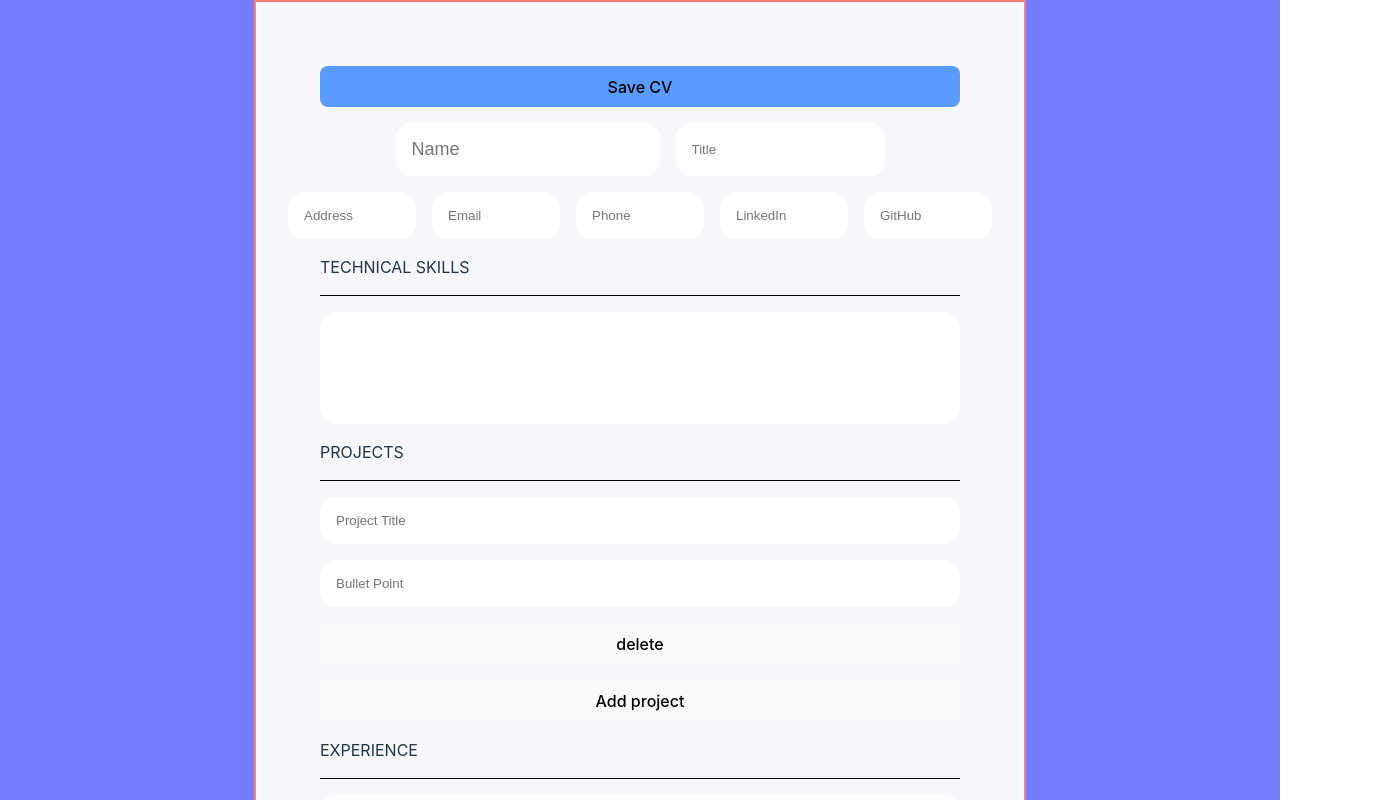
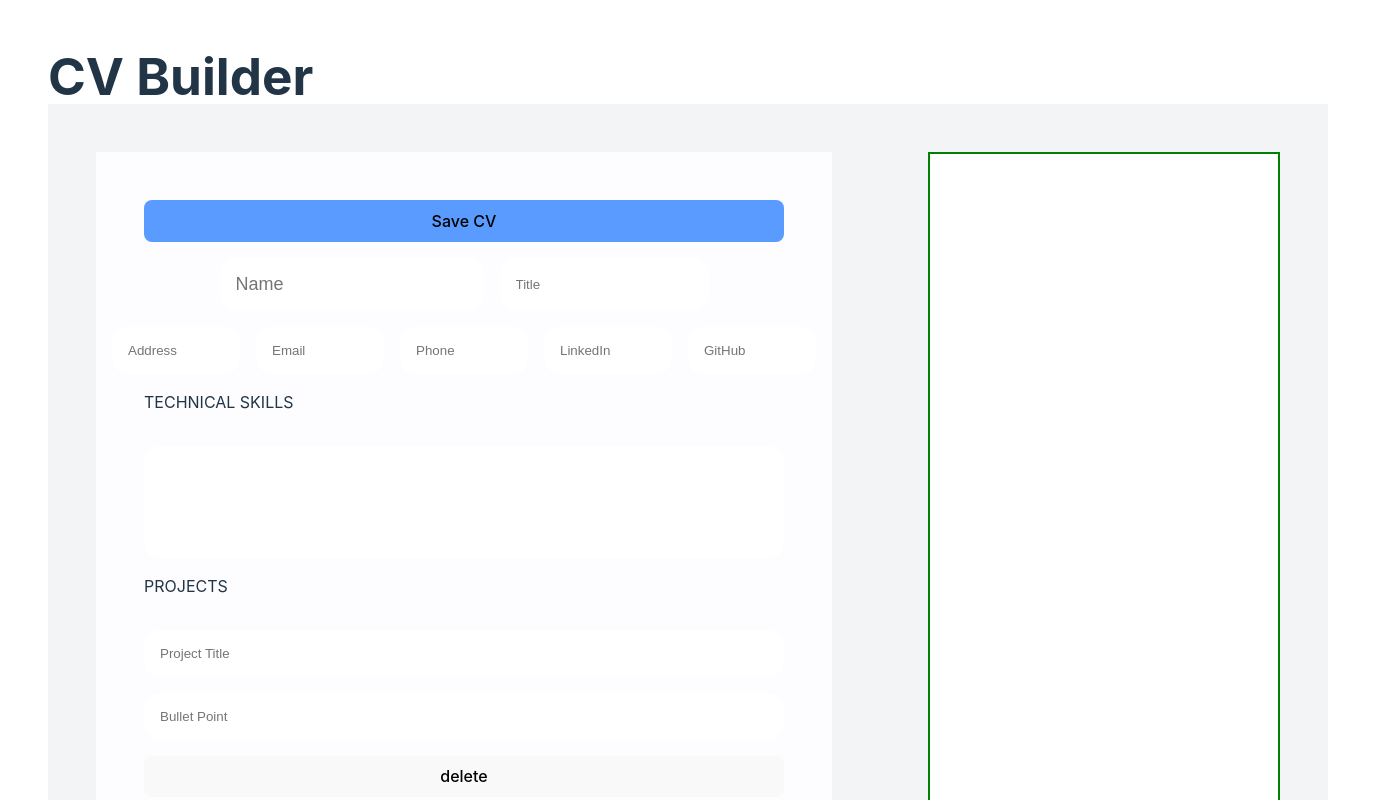
Before and after one commit to Eveieve/CV-builder, a React (Vite) app: page / in a window 1280 px wide. Shown: the top 800 px of the page, 1376 px wide, since content can reach past the window. Built offline with nearby package versions, Linux system fonts and the light colour scheme.

Commit message:
[css] style cv

```diff
--- a/src/App.css
+++ b/src/App.css
@@ -1,8 +1,106 @@
-.horizontalLine {
-  height: 1px;
-  background-color: black;
+#root {
+  width: 100vw;
+}
+body {
+  padding: 3rem;
+}
+* {
+padding: 0;
   margin: 0;
 }
-.sectionName {
-  margin-bottom: 0;
+
+.form-and-resume {
+  width: 100%;
+  display: flex;
+  justify-content: center;
+  align-content: center;
+  background-color: #f3f4f6;
+
 }
+
+.form {
+ margin: 3rem;
+  padding: 3rem;
+  display: flex;
+  flex-direction: column;
+  max-width: 50%;
+  height: 50%;
+  justify-content: center;
+  /* align-items: center; */
+  background-color: #fdfdff;
+  gap: 1rem;
+}
+.saveCV,
+.editing {
+  background-color: #599bff;
+}
+.name {
+  font-size: large;
+}
+
+.personal-one {
+  display: flex;
+  justify-content: center;
+  gap: 1rem;
+}
+.personal-two {
+  display: flex;
+  justify-content: center;
+  gap: 1rem;
+}
+.personal-two input {
+  /* background-color: #599bff; */
+  max-width: 6rem;
+}
+.hidden {
+  display: none;
+}
+
+input[readonly],
+textarea[readonly] {
+  background-color: transparent;
+  border: 0px solid;
+  color: #000000;
+}
+
+input:focus {
+  outline: none;
+}
+input {
+  border: none;
+  border-radius: 1rem;
+  padding: 1rem;
+}
+textarea:hover,
+input:hover {
+  background-color: #adb5bd;
+}
+
+/* no hover when saved */
+input[readonly]:hover,
+textarea[readonly]:hover {
+  background-color: transparent;
+}
+/* a bit wonky */
+textarea {
+  min-width: 15rem;
+  min-height: 5rem;
+  overflow: auto;
+  resize: none;
+  border: none;
+  border-radius: 1rem;
+  padding: 1rem;
+}
+
+textarea:focus {
+  outline: none;
+}
+
+
+.resume {
+  border: 2px solid green;
+  width: 80%;
+  background-color: white;
+  padding: 3rem;
+  margin: 3rem;
+}
--- a/src/App.jsx
+++ b/src/App.jsx
@@ -7,7 +7,8 @@ import { useState } from 'react';
 import Section from './Section.jsx';
 
 import uniqid from 'uniqid';
-
+import { toast } from 'react-toastify';
+import 'react-toastify/dist/ReactToastify.css';
 function App() {
   const [state, setState] = useState({
     name: '',
@@ -249,8 +250,14 @@ function App() {
 
   return (
     <>
-      <form onSubmit={handleSubmit}>
-        <button type="submit" className="saveCV editing" onClick={toggleSaveCV}>
+      <h1 className="app-title">CV Builder</h1>
+      <div className="form-and-resume">
+        <form className="form" onSubmit={handleSubmit}>
+          <button
+            className="saveCV editing"
+            type="submit"
+            onClick={toggleSaveCV}
+          >
             Save CV
           </button>
           <Personal onChange={handleChange} />
@@ -290,6 +297,19 @@ function App() {
             placeholder="Technical Writing; UX Design; Photography; Baking"
           />
         </form>
+        <div className="resume">
+          <div className="cv-header">
+            <div className="cv-name"></div>
+            <div className="cv-position"></div>
+            <div className="cv-contacts">
+              <div className="cv-city"></div>
+              <div className="cv-phone"></div>
+              <div className="cv-email"></div>
+              <div className="cv-github"></div>
+            </div>
+          </div>
+        </div>
+      </div>
     </>
   );
 }
--- a/src/BulletPointItem.jsx
+++ b/src/BulletPointItem.jsx
@@ -1,8 +1,3 @@
-// represents bulletPoints array key for each educationItem(object)
-// id is the bulletPointItem object's id
-
-// can I update the whole state object from here as well?
-
 function BulletPointItem({ setState, bulletPointItem }) {
   function updateStateOnChange(e) {
     const { name, value } = e.target;
@@ -21,7 +16,7 @@ function BulletPointItem({ setState, bulletPointItem }) {
       <input
         placeholder="bullet point"
         name="title"
-        value={bulletPointItem.title} // there's a 'title' key in bulletPointItem object
+        value={bulletPointItem.title}
         onChange={updateStateOnChange}
       />
     </>
--- a/src/index.css
+++ b/src/index.css
@@ -5,15 +5,16 @@
 
   color-scheme: light dark;
   color: rgba(255, 255, 255, 0.87);
-  background-color: #242424;
-
+  background-color: #f3f4f6;
   font-synthesis: none;
   text-rendering: optimizeLegibility;
   -webkit-font-smoothing: antialiased;
   -moz-osx-font-smoothing: grayscale;
   -webkit-text-size-adjust: 100%;
 }
-
+html,body {
+  width: 100%;
+}
 a {
   font-weight: 500;
   color: #646cff;
@@ -69,93 +70,3 @@ button:focus-visible {
 }
 
 /*MY CSS*/
-* {
-  /* border: 2px green solid; */
-  margin: 0;
-}
-
-#root {
-  width: 100%;
-  height: 100%;
-  display: flex;
-  justify-content: center;
-  align-content: center;
-  background-color: #747bff;
-}
-.saveCV,
-.editing {
-  background-color: #599bff;
-}
-.name {
-  font-size: large;
-}
-form {
-  border: 2px solid salmon;
-  padding: 4rem;
-  display: flex;
-  flex-direction: column;
-  max-width: 50%;
-  height: 50%;
-  justify-content: center;
-  /* align-items: center; */
-  background-color: #f7f7fb;
-  gap: 1rem;
-}
-
-.personal-one {
-  display: flex;
-  justify-content: center;
-  gap: 1rem;
-}
-.personal-two {
-  display: flex;
-  justify-content: center;
-  gap: 1rem;
-}
-.personal-two input {
-  /* background-color: #599bff; */
-  max-width: 6rem;
-}
-.hidden {
-  display: none;
-}
-
-input[readonly],
-textarea[readonly] {
-  background-color: transparent;
-  border: 0px solid;
-  color: #000000;
-}
-
-input:focus {
-  outline: none;
-}
-input {
-  border: none;
-  border-radius: 1rem;
-  padding: 1rem;
-}
-textarea:hover,
-input:hover {
-  background-color: #adb5bd;
-}
-
-/* no hover when saved */
-input[readonly]:hover,
-textarea[readonly]:hover {
-  background-color: transparent;
-}
-/* a bit wonky */
-textarea {
-  min-width: 15rem;
-  min-height: 5rem;
-  overflow: auto;
-  resize: none;
-  border: none;
-  border-radius: 1rem;
-  padding: 1rem;
-}
-
-textarea:focus {
-  outline: none;
-}
--- a/src/main.jsx
+++ b/src/main.jsx
@@ -2,9 +2,11 @@ import React from 'react';
 import ReactDOM from 'react-dom/client';
 import App from './App.jsx';
 import './index.css';
-
+import { ToastContainer, toast } from 'react-toastify';
+import 'react-toastify/dist/ReactToastify.css';
 ReactDOM.createRoot(document.getElementById('root')).render(
   <React.StrictMode>
+    <ToastContainer />
     <App />
   </React.StrictMode>,
 );
```
Lines whose indentation alone changed are shown as unchanged.
